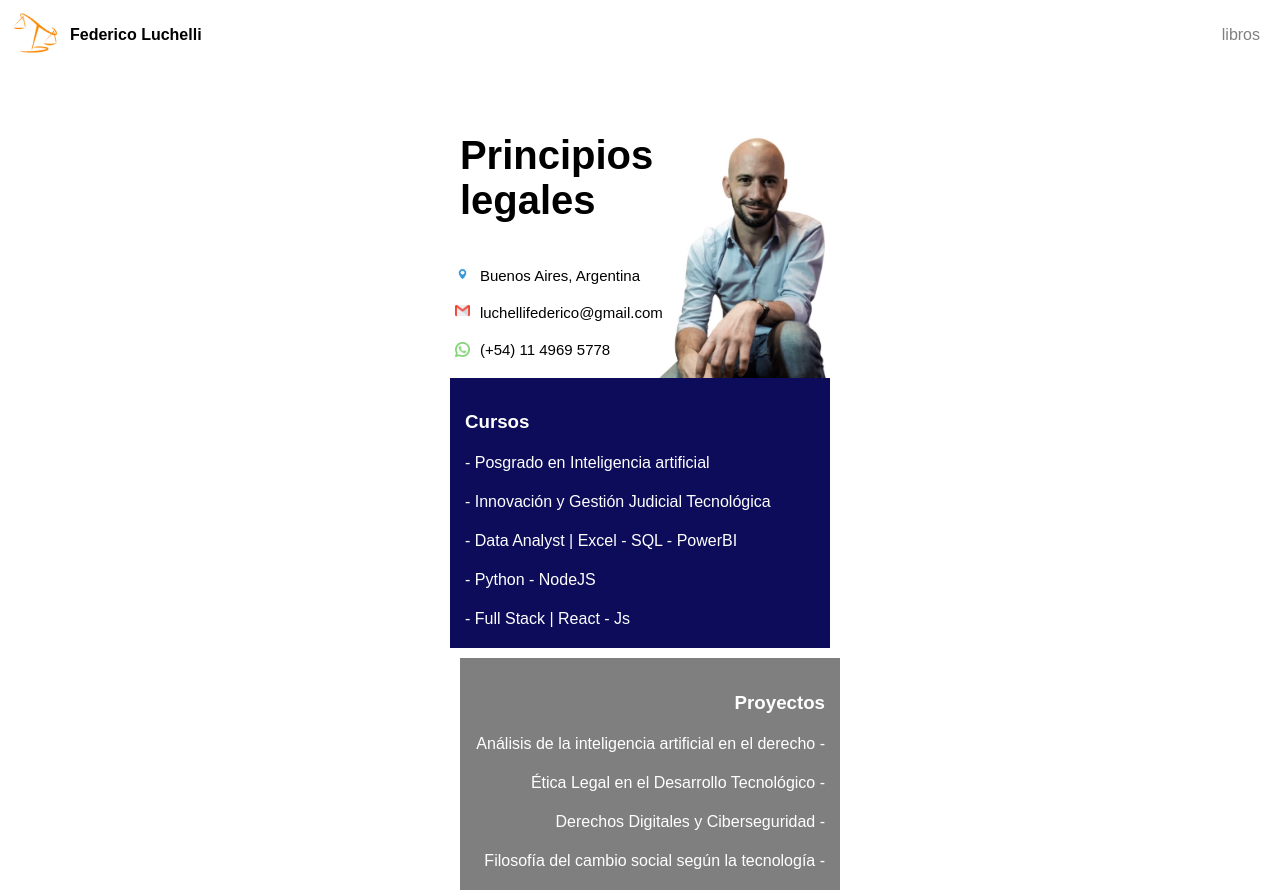
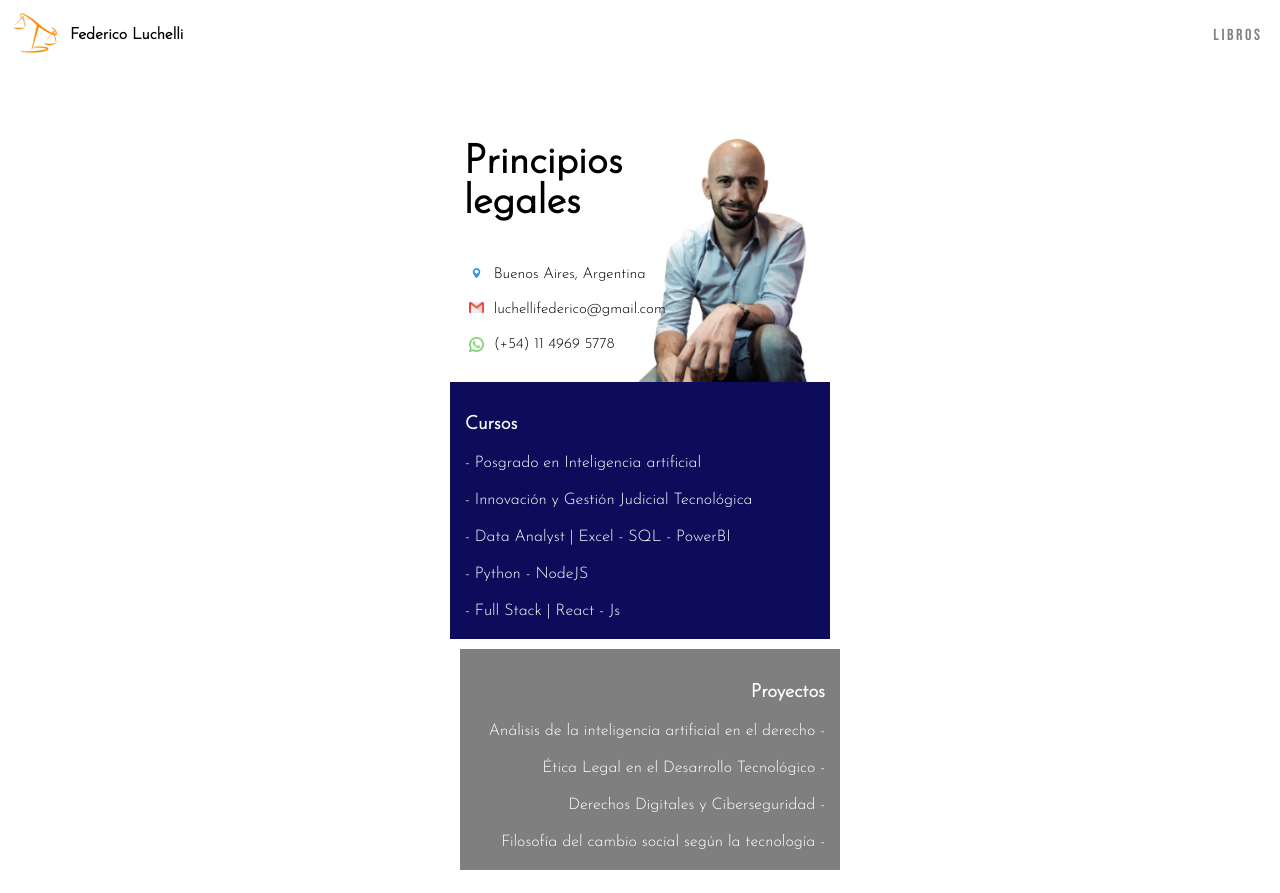
Before and after one commit to fedeluchelli/BetterCallFede, a website: page index.html in a window 1280 px wide. Shown: the top 893 px of the page. Drawn offline with nearby package versions, Linux system fonts and the light colour scheme.

Commit message:
cambio css-MAYUS

```diff
--- a/index.html
+++ b/index.html
@@ -12,21 +12,15 @@
       href="https://fonts.googleapis.com/css2?family=Dancing+Script&display=swap"
       rel="stylesheet"
     />
-    <!-- heavyFont -->
     <link
-      href="https://fonts.googleapis.com/css2?family=Bebas+Neue&family=Dancing+Script&display=swap"
+      href="https://fonts.googleapis.com/css2?family=Bebas+Neue&display=swap"
       rel="stylesheet"
     />
-    <!-- luxuryFont -->
     <link
-      href="https://fonts.googleapis.com/css2?family=Newsreader:ital,opsz@1,6..72&display=swap"
+      href="https://fonts.googleapis.com/css2?family=Josefin+Sans:wght@300&display=swap"
       rel="stylesheet"
     />
-    <!-- Animate.css -->
-    <link
-      rel="stylesheet"
-      href="https://cdnjs.cloudflare.com/ajax/libs/animate.css/4.1.1/animate.min.css"
-    />
+
     <!-- CSS -->
     <link rel="stylesheet" href="./style/style.css" />
     <!-- ICONO -->
@@ -49,7 +43,7 @@
       <div class="navBar">
         <nav>
           <ul>
-            <li><a href="./pages/libros.html">libros</a></li>
+            <li><a href="./pages/libros.html">l i b r o s</a></li>
             <!-- <li><a href="./pages/escritos.html">escritos</a></li> -->
           </ul>
         </nav>
@@ -60,6 +54,7 @@
         <div class="texto">
           <div>
             <h2>Principios legales</h2>
+
             <!-- <button class="button-contact">CONTACTO</button> -->
             <div class="info">
               <img
--- a/style/style.css
+++ b/style/style.css
@@ -23,6 +23,7 @@ header {
 h1 {
   margin-left: 10px;
   font-size: 1rem;
+  font-family: "Josefin Sans", sans-serif;
 }
 
 .navBar {
@@ -44,6 +45,7 @@ nav li {
 nav a {
   text-decoration: none;
   color: grey;
+  font-family: "Bebas Neue", sans-serif;
 }
 
 main {
@@ -70,25 +72,36 @@ main {
 }
 
 .texto > div {
-  /* width: 60%; */
-  padding: 10px;
+  padding: 20px;
   box-sizing: border-box;
 }
 
 .texto > div.vacio {
-  width: 50%;
+  width: 20%;
+  /* background-color: aqua; */
 }
 
-h2 {
+.texto h2 {
   color: black;
   font-size: 2.5rem;
   text-align: left;
+  margin-left: -25px;
+  font-family: "Josefin Sans", sans-serif;
+}
+.texto-libro h2 {
+  color: black;
+  font-size: 2rem;
+  text-align: left;
+  /* margin-left: -25px; */
+  font-family: "Josefin Sans", sans-serif;
 }
 
 .info {
   display: flex;
   align-items: center;
   text-align: center;
+  font-family: "Josefin Sans", sans-serif;
+  margin-left: -15px;
 }
 
 .info img {
@@ -110,6 +123,7 @@ h2 {
   display: flex;
   flex-direction: column;
   padding: 15px;
+  font-family: "Josefin Sans", sans-serif;
 }
 
 .azul h3 {
@@ -133,6 +147,7 @@ h2 {
   padding: 15px;
   margin-top: 10px;
   margin-bottom: 10px;
+  font-family: "Josefin Sans", sans-serif;
 }
 .gris h3 {
   margin-bottom: 5px;
```
Also changed, not shown: pages/libros.html (+3 -5 lines).
